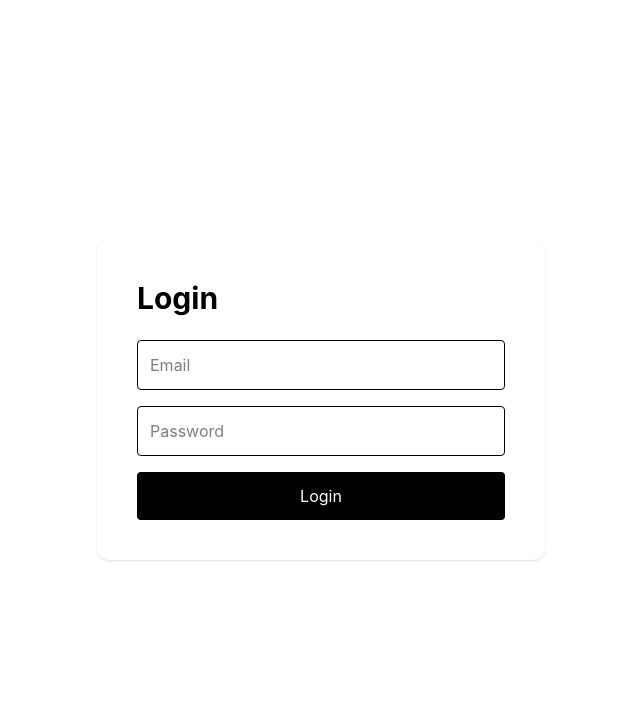
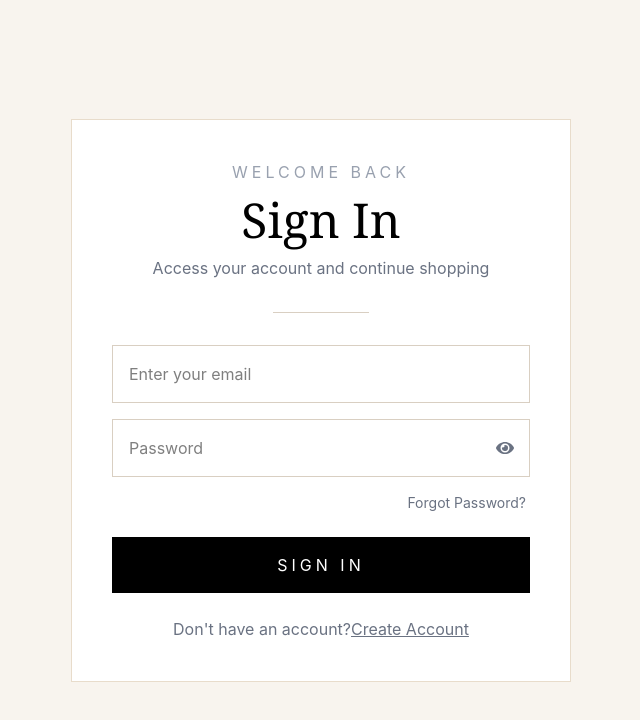
Before and after one commit to Shivani-2712/urbanstore-website, a React (Vite) app in the folder urban-store/: page /login in a window 1280 px wide. Shown: the top 720 px of the page, without its empty margins (319-959 px from the left). Built offline with nearby package versions, Linux system fonts and the light colour scheme.

Commit message:
Added wishlist improvements, order history enhancements, login UI updates and ecommerce features

```diff
--- a/urban-store/src/components/ProductCard.jsx
+++ b/urban-store/src/components/ProductCard.jsx
@@ -35,13 +35,15 @@ const isWishlisted =
     duration-300
     group
 hover:shadow-2xl
-hover:-translate-y-2    "
+hover:border-black
+hover:-translate-y-3"
             >
                 <div className="relative overflow-hidden">
 
                     <img
                         src={product.image}
                         alt={product.name}
+                        loading="lazy"
                         className="
 w-full
 h-[380px]
@@ -51,6 +53,17 @@ duration-500
 group-hover:scale-105
 "
                     />
+
+                    <div
+                        className="
+    absolute
+    inset-0
+    bg-black/0
+    group-hover:bg-black/10
+    transition
+    duration-500
+    "
+                    ></div>
 
                     <button
                         onClick={(e) => {
@@ -62,13 +75,16 @@ absolute
 top-4
 right-4
 bg-white
-w-9
-h-9
+w-12
+h-12
 rounded-full
 shadow-md
 flex
 items-center
 justify-center
+transition
+duration-300
+hover:shadow-xl
 "
                     >
                         {isWishlisted ? (
@@ -98,6 +114,7 @@ justify-center
     text-lg
     font-serif
     mb-3
+    min-h-[56px]
     "
                     >
                         {product.name}
@@ -106,27 +123,33 @@ justify-center
                     <p
                         className="
 text-black
-font-medium
+font-semibold
+text-xl
 tracking-wide
 mb-6
 "
                     >
-    ₹ {product.price}
+                        ₹{product.price.toLocaleString()}
                     </p>
 
-                    <p
+                    <div
                         className="
+    border
+    border-black
+    text-center
+    py-4
+    font-medium
     uppercase
     tracking-[3px]
-text-sm
-border-b
-border-black
-inline-block
-pb-1
+    text-xs
+    transition
+    duration-300
+    group-hover:bg-black
+    group-hover:text-white
     "
                     >
                         View Details
-</p>
+                    </div>
                 </div>
             </div>
         </Link>
--- a/urban-store/src/pages/Login.jsx
+++ b/urban-store/src/pages/Login.jsx
@@ -1,6 +1,7 @@
 import { useState } from "react"
 import axios from "axios"
-import { useNavigate } from "react-router-dom"
+import { useNavigate, Link } from "react-router-dom"
+import { FaEye, FaEyeSlash } from "react-icons/fa"
 
 function Login() {
     const navigate = useNavigate()
@@ -11,10 +12,23 @@ function Login() {
     const [password, setPassword] =
         useState("")
 
+    const [errorMessage, setErrorMessage] = useState("")
+
+    const [successMessage, setSuccessMessage] = useState("")
+
+    const [loading, setLoading] = useState(false)
+
+    const [showPassword, setShowPassword] = useState(false)
+
     const loginUser = async (e) => {
         e.preventDefault()
 
+        setLoading(true)
+
         try {
+
+            setErrorMessage("")
+            setSuccessMessage("")
             const res =
                 await axios.post(
                     "http://localhost:5000/login",
@@ -39,37 +53,88 @@ function Login() {
             window.dispatchEvent(
                 new Event("wishlistUpdated")
             )
+            setLoading(false)
+            setSuccessMessage("Login successful 🎉")
 
+            setTimeout(() => {
                 navigate("/")
+            }, 1000)
         } catch (error) {
-            console.log(error)
+            setLoading(false)
+            setErrorMessage("Invalid email or password")
         }
     }
 
     return (
-        <div className="min-h-screen flex justify-center items-center">
+        <div
+            className="
+    min-h-screen
+    bg-[#F8F4EE]
+    flex
+    justify-center
+    items-center
+    px-6
+    "
+        >
             <form
                 onSubmit={loginUser}
-                className="bg-white p-10 shadow rounded-xl w-full max-w-md"
+                className="
+bg-white
+border
+border-[#E8DCCB]
+p-10
+w-full
+max-w-[500px]
+"
             >
-                <h1 className="text-3xl font-bold mb-6">
-                    Login
+                <div className="text-center mb-8">
+
+                    <p className="uppercase tracking-[4px] text-gray-400 mb-3">
+                        Welcome Back
+                    </p>
+
+                    <h1 className="text-5xl font-serif">
+                        Sign In
                     </h1>
+
+                    <p className="text-gray-500 mt-3">
+                        Access your account and continue shopping
+                    </p>
+
+                    <div className="w-24 h-px bg-[#D9CFC2] mx-auto mt-8 mb-8"></div>
+
+                </div>
 
                 <input
                     type="email"
-                    placeholder="Email"
+                    placeholder="Enter your email"
                     value={email}
                     onChange={(e) =>
                         setEmail(
                             e.target.value
                         )
                     }
-                    className="w-full border p-3 mb-4 rounded"
+                    className="
+w-full
+border
+border-[#D9CFC2]
+p-4
+mb-4
+bg-white
+outline-none
+focus:border-black
+transition
+"
                 />
 
+                <div className="relative mb-4">
+
                     <input
-                    type="password"
+                        type={
+                            showPassword
+                                ? "text"
+                                : "password"
+                        }
                         placeholder="Password"
                         value={password}
                         onChange={(e) =>
@@ -77,12 +142,106 @@ function Login() {
                                 e.target.value
                             )
                         }
-                    className="w-full border p-3 mb-4 rounded"
+                        className="
+        w-full
+        border
+        border-[#D9CFC2]
+        p-4
+        pr-12
+        bg-white
+        outline-none
+        focus:border-black
+        transition
+        "
                     />
 
-                <button className="bg-black text-white w-full py-3 rounded">
-                    Login
+                    <button
+                        type="button"
+                        onClick={() =>
+                            setShowPassword(
+                                !showPassword
+                            )
+                        }
+                        className="
+    absolute
+    right-4
+    top-1/2
+    -translate-y-1/2
+    text-gray-500
+    hover:text-black
+    transition
+    "
+                    >
+                        {showPassword ? (
+                            <FaEyeSlash size={18} />
+                        ) : (
+                            <FaEye size={18} />
+                        )}
                     </button>
+
+                </div>
+                <div className="flex justify-end mb-6 pr-1">
+
+                    <button
+                        type="button"
+                        className="
+        text-sm
+        text-gray-500
+        hover:text-black
+        transition
+        "
+                    >
+                        Forgot Password?
+                    </button>
+
+                </div>
+
+                {
+                    errorMessage && (
+                        <p className="text-red-500 text-sm mb-4">
+                            {errorMessage}
+                        </p>
+                    )
+                }
+
+                {
+                    successMessage && (
+                        <p className="text-green-600 text-sm mb-4">
+                            {successMessage}
+                        </p>
+                    )
+                }
+
+                <button
+                    disabled={loading}
+                    className="
+    bg-black
+    text-white
+    w-full
+    py-4
+    uppercase
+    tracking-[4px]
+    disabled:opacity-70
+    "
+                >
+                    {loading ? "Signing In..." : "Sign In"}
+                </button>
+                <p className="text-center text-gray-500 mt-6">
+
+                    Don't have an account?
+
+                    <Link
+                        to="/register"
+                        className="
+    underline
+    hover:text-gray-600
+    transition
+    "
+                    >
+                        Create Account
+                    </Link>
+
+                </p>
             </form>
         </div>
     )
--- a/urban-store/src/pages/Wishlist.jsx
+++ b/urban-store/src/pages/Wishlist.jsx
@@ -1,5 +1,6 @@
 import { useContext } from "react"
 import { WishlistContext } from "../context/WishlistContext"
+import { Link } from "react-router-dom"
 import ProductCard from "../components/ProductCard"
 
 function Wishlist() {
@@ -15,7 +16,7 @@ function Wishlist() {
     py-12
     "
         >
-            <div className="text-center mb-12">
+            <div className="text-center mb-16">
 
                 <p
                     className="
@@ -38,7 +39,7 @@ function Wishlist() {
                 </h1>
 
                 <p className="text-gray-500 mt-3">
-        {wishlistItems.length} Items Saved
+                    {wishlistItems.length} {wishlistItems.length === 1 ? "piece" : "pieces"} saved
                 </p>
 
                 <div className="w-24 h-px bg-[#D9CFC2] mx-auto mt-6"></div>
@@ -48,8 +49,8 @@ function Wishlist() {
             {wishlistItems.length === 0 ? (
                 <div className="text-center py-20">
 
-    <div className="text-7xl mb-6">
-        ❤️
+                    <div className="text-7xl mb-6 opacity-80">
+                        🤍
                     </div>
 
                     <h2 className="text-3xl font-serif mb-4">
@@ -57,21 +58,37 @@ function Wishlist() {
                     </h2>
 
                     <p className="text-gray-500">
-        Save your favorite products and
-        they will appear here.
+                        Save your favorite fashion pieces and
+                        access them anytime from your wishlist.
                     </p>
+
+                    <Link
+                        to="/"
+                        className="
+    inline-block
+    mt-8
+    bg-black
+    text-white
+    px-8
+    py-4
+    uppercase
+    tracking-[3px]
+    "
+                    >
+                        Continue Shopping
+                    </Link>
 
                 </div>
             ) : (
                 <div
                     className="
-    max-w-7xl
+    max-w-6xl
     mx-auto
     grid
     grid-cols-1
     sm:grid-cols-2
-    lg:grid-cols-4
-    gap-8
+    lg:grid-cols-3
+    gap-10
     "
                 >
                     {wishlistItems.map((product) => (
```
Also changed, not shown: urban-store/src/pages/OrderHistory.jsx (+28 -12 lines). Lines whose indentation alone changed are shown as unchanged.
